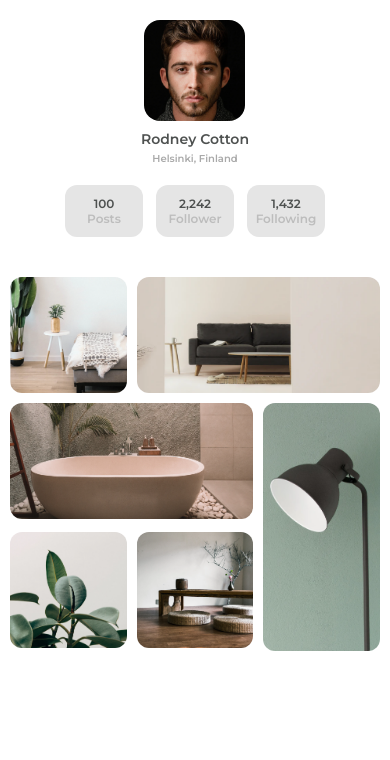
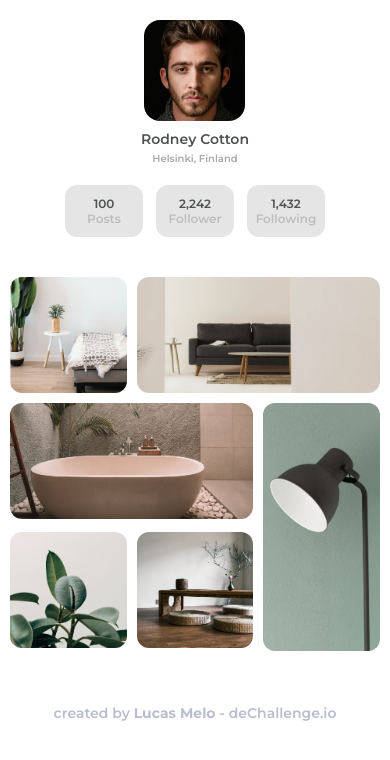
Before and after one commit to lucasmelosilva/my-gallery, a plain HTML site: page index.html in a window 390 px wide. Drawn offline with Linux system fonts and the light colour scheme.

Commit message:
add footer && estilizacao do desktop e mobile do footer

```diff
--- a/assets/css/style.css
+++ b/assets/css/style.css
@@ -103,6 +103,17 @@
   grid-area: photo-6;
 }
 
+footer {
+  color: #b9bdcf;
+  margin-top: 55px;
+  font-size: 14px;
+  text-align: center;
+}
+
+footer > strong {
+  font-weight: bold;
+}
+
 @media screen and (min-width: 1020px) {
   .container {
     width: 70%;
@@ -145,4 +156,8 @@
     gap: 20px;
     margin-top: 60px;
   }
+
+  footer {
+    margin-top: 170px;
+  }
 }
--- a/index.html
+++ b/index.html
@@ -54,6 +54,8 @@
       <img class="gallery-photo photo-5" src="./assets/img/photo5.png">
       <img class="gallery-photo photo-6" src="./assets/img/photo6.png">
     </section>
+
+    <footer>created by <strong>Lucas Melo</strong> - deChallenge.io</footer>
   </div>
 </body>
 
```
